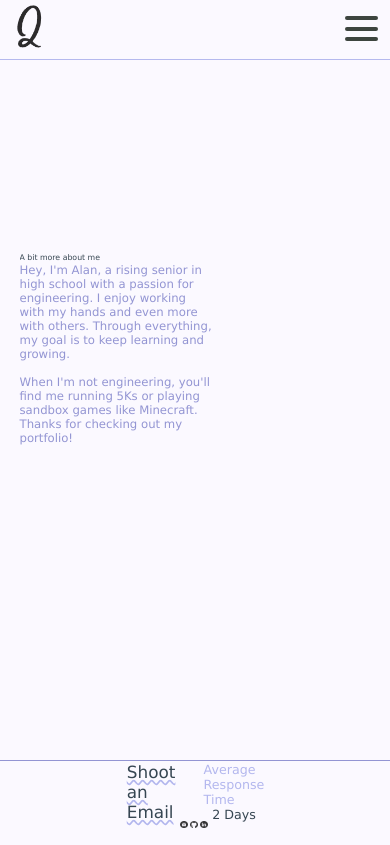
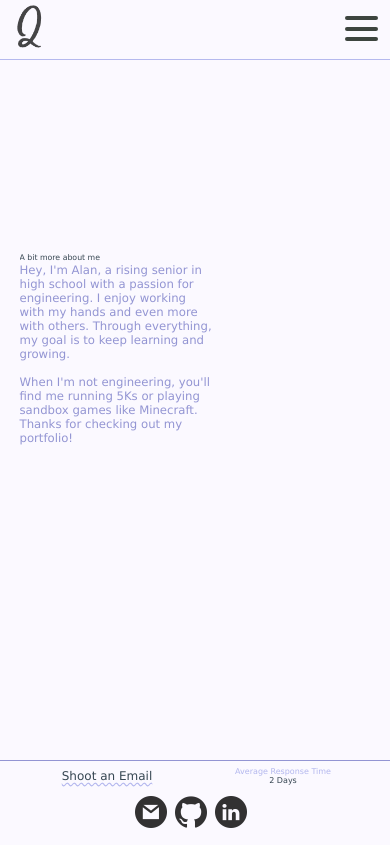
Before and after one commit to originalan/PortfolioWebsite, a plain HTML site: page about.html in a window 390 px wide. Drawn offline with nearby package versions, Linux system fonts and the light colour scheme.

Commit message:
footer is responsive now

```diff
--- a/style_header.css
+++ b/style_header.css
@@ -69,7 +69,7 @@ header nav {
     left: 0.5vw;
     top: 0;
     align-content: center;
-    opacity: 0.85;
+    opacity: 0.75;
 }
 
 .header-logo-placement:hover {
@@ -211,9 +211,9 @@ footer .email {
 }
 
 footer .email div {
-    width: 15vw;
+    width: 15rem;
     /* border: 1px solid red; */
-    font-size: 2vh;
+    font-size: 2vmin;
     font-family: Verdana, sans-serif;
     color: var(--palette-color-3);
 }
@@ -240,7 +240,7 @@ footer .email .left a:hover {
 }
 
 footer .email .right {
-    margin-left: 5vw;
+    margin-left: 5rem;
     display: flex;
     flex-direction: column;
 }
@@ -248,7 +248,7 @@ footer .email .right {
 footer .email .right div {
     display: flex;
     justify-content: center;
-    font-size: 1.5vh;
+    font-size: 1.5vmin;
 }
 
 footer .email .right .time {
@@ -257,7 +257,7 @@ footer .email .right .time {
 
 footer .icons ul li a img {
     height: auto;
-    width: 2vw;
+    width: 2rem;
 }
 
 footer .icons {
@@ -265,13 +265,14 @@ footer .icons {
     justify-content: center;
     margin-bottom: 1.5vh;
     margin-top: -1vh;
+
 }
 
 footer .icons ul {
     display: flex;
     flex-direction: row;
     list-style-type: none;
-    width: 7.5vw;
+    width: 7.5rem;
 }
 
 footer .icons ul li {
@@ -283,3 +284,40 @@ footer .icons ul li:hover {
     transition: 0.25s ease-in-out;
     opacity: 1;
 }
+
+@media (max-aspect-ratio: 1/1) {
+    footer .email .left a {
+        font-size: 0.75rem;
+        text-underline-offset: 0.15rem;
+    }
+    footer .email .right div {
+        font-size: 0.5rem;
+    }
+    footer .email .right {
+        margin-left: 1rem;
+    }
+    footer .email div {
+        width: 10rem;
+    }
+    footer .icons {
+        margin-top: 0.3rem;
+    }
+    @media (min-height: 1000px) {
+        footer .email .left a {
+            font-size: 1.2rem;
+            text-underline-offset: 0.15rem;
+        }
+        footer .email .right div {
+            font-size: 0.75rem;
+        }
+    }
+    @media (max-height: 600px) {
+        footer .email .left a {
+            font-size: 0.6rem;
+            text-underline-offset: 0.15rem;
+        }
+        footer .email .right div {
+            font-size: 0.5rem;
+        }
+    }
+}
```
